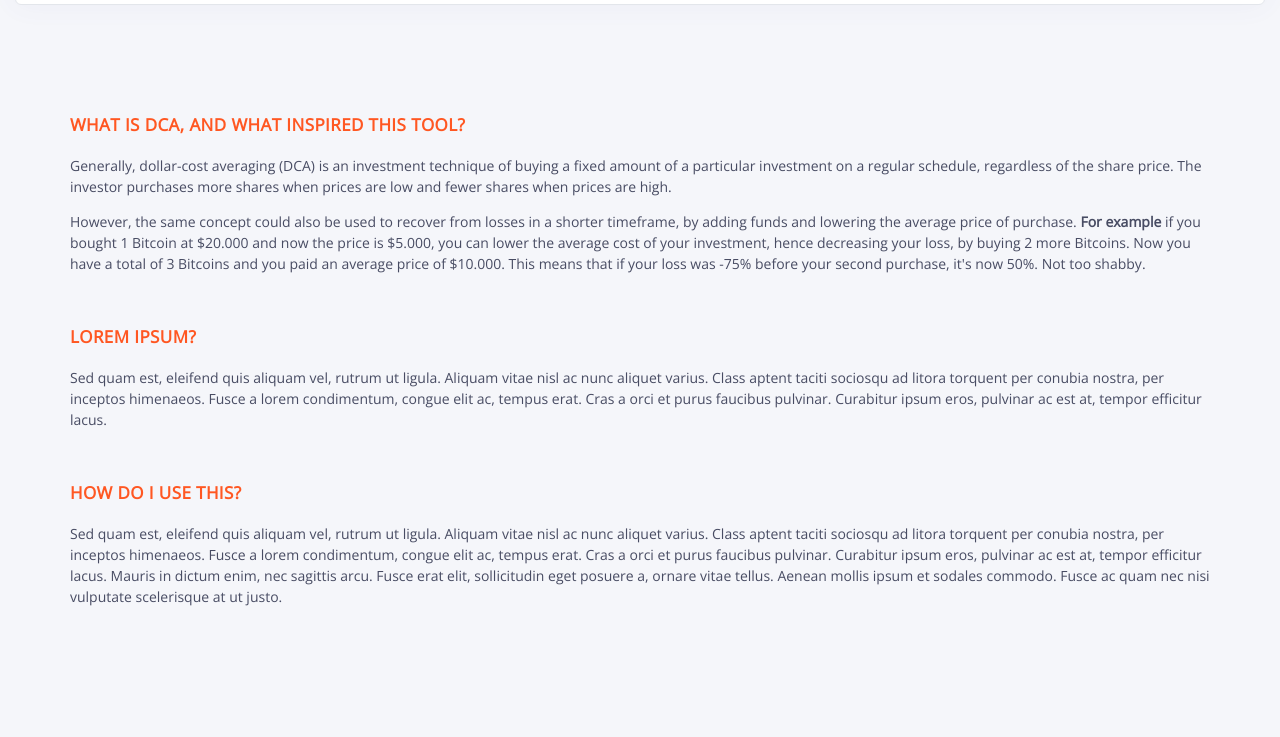
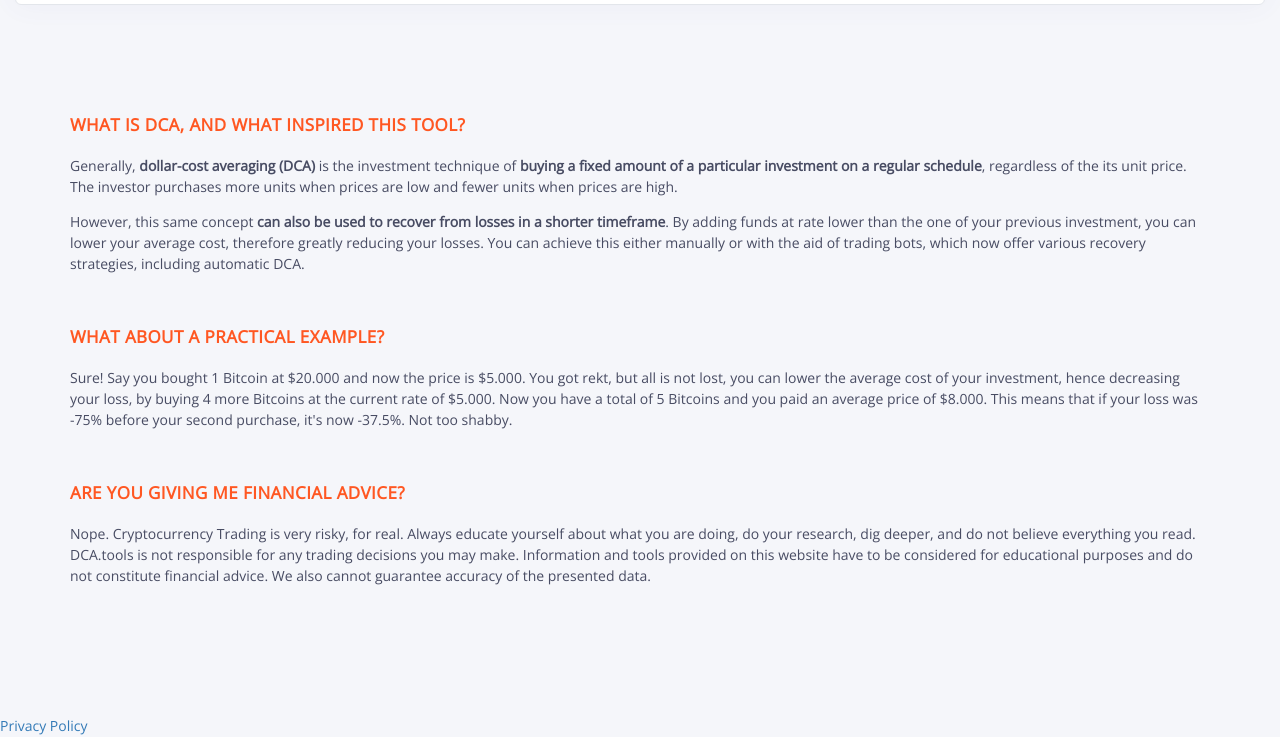
Before and after one commit to NazcaBot/dca.tools, a website: page index.html in a window 1280 px wide. Shown: the part 1380-2117 px from the top of the page. Drawn offline with nearby package versions, Linux system fonts and the light colour scheme; no server answers.

Commit message:
adds and fixes some copy

```diff
--- a/index.html
+++ b/index.html
@@ -37,7 +37,7 @@
         <div class="row">
           <div class="col-md-8 col-md-offset-2">
             <h1>Easily calculate DCA and cost affordability</h1>
-            <h2>This tool has been created to help Cryptonauts lower their average cost of investment and recover from losses quicker. Works great with trading bots, too!</h2>
+            <h2>The DCA calculator is here to help Cryptonauts lower the average cost of investment and recover from losses swiftly. Great for trading bots with DCA-based recovery strategies!</h2>
           </div>
         </div>
     </section>
@@ -176,26 +176,28 @@
         <div class="faq-item">
           <h3>What is DCA, and what inspired this tool?</h3>
           <p>
-            Generally, dollar-cost averaging (DCA) is an investment technique of buying a fixed amount of a particular investment on a regular schedule, regardless of the share price. The investor purchases more shares when prices are low and fewer shares when prices are high.
+           Generally, <strong>dollar-cost averaging (DCA)</strong> is the investment technique of <strong>buying a fixed amount of a particular investment on a regular schedule</strong>, regardless of the its unit price. The investor purchases more units when prices are low and fewer units when prices are high.
           </p>
           <p>
-            However, the same concept could also be used to recover from losses in a shorter timeframe, by adding funds and lowering the average price of purchase. <strong>For example</strong> if you bought 1 Bitcoin at $20.000 and now the price is $5.000, you can lower the average cost of your investment, hence decreasing your loss, by buying 2 more Bitcoins. Now you have a total of 3 Bitcoins and you paid an average price of $10.000. This means that if your loss was -75% before your second purchase, it's now 50%. Not too shabby.
+           However, this same concept <strong>can also be used to recover from losses in a shorter timeframe</strong>. By adding funds at rate lower than the one of your previous investment, you can lower your average cost, therefore greatly reducing your losses. You can achieve this either manually or with the aid of trading bots, which now offer various recovery strategies, including automatic DCA.
           </p>
         </div>
         <div class="faq-item">
-          <h3>Lorem ipsum?</h3>
-          <p>Sed quam est, eleifend quis aliquam vel, rutrum ut ligula. Aliquam vitae nisl ac nunc aliquet varius. Class aptent taciti sociosqu ad litora torquent per conubia nostra, per inceptos himenaeos. Fusce a lorem condimentum, congue elit ac, tempus erat. Cras a orci et purus faucibus pulvinar. Curabitur ipsum eros, pulvinar ac est at, tempor efficitur lacus.</p>
+          <h3>What about a practical example?</h3>
+          <p>Sure! Say you bought 1 Bitcoin at $20.000 and now the price is $5.000. You got rekt, but all is not lost, you can lower the average cost of your investment, hence decreasing your loss, by buying 4 more Bitcoins at the current rate of $5.000. Now you have a total of 5 Bitcoins and you paid an average price of $8.000. This means that if your loss was -75% before your second purchase, it's now -37.5%. Not too shabby.
+          </p>
         </div>
         <div class="faq-item">
-          <h3>How do I use this?</h3>
-          <p>Sed quam est, eleifend quis aliquam vel, rutrum ut ligula. Aliquam vitae nisl ac nunc aliquet varius. Class aptent taciti sociosqu ad litora torquent per conubia nostra, per inceptos himenaeos. Fusce a lorem condimentum, congue elit ac, tempus erat. Cras a orci et purus faucibus pulvinar. Curabitur ipsum eros, pulvinar ac est at, tempor efficitur lacus. Mauris in dictum enim, nec sagittis arcu. Fusce erat elit, sollicitudin eget posuere a, ornare vitae tellus. Aenean mollis ipsum et sodales commodo. Fusce ac quam nec nisi vulputate scelerisque at ut justo.</p>
+          <h3>Are you giving me financial advice?</h3>
+          <p>Nope. Cryptocurrency Trading is very risky, for real. Always educate yourself about what you are doing, do your research, dig deeper, and do not believe everything you read. DCA.tools is not responsible for any trading decisions you may make. Information and tools provided on this website have to be considered for educational purposes and do not constitute financial advice. We also cannot guarantee accuracy of the presented data.</p>
         </div>
       </div>
     </section>
 
     <!-- Footer -->
-    <footer></footer>
-
+    <footer>
+      <a href="https://www.iubenda.com/privacy-policy/81897854" class="iubenda-white iubenda-embed" title="Privacy Policy">Privacy Policy</a>
+    </footer>
     <script type="text/javascript" src="https://cdnjs.cloudflare.com/ajax/libs/axios/0.18.0/axios.min.js"></script>
     <script type="text/javascript" src="https://cdnjs.cloudflare.com/ajax/libs/d3/4.13.0/d3.min.js"></script>
     <script type="text/javascript" src="static/js/libs/techan.min.js"></script>
```
